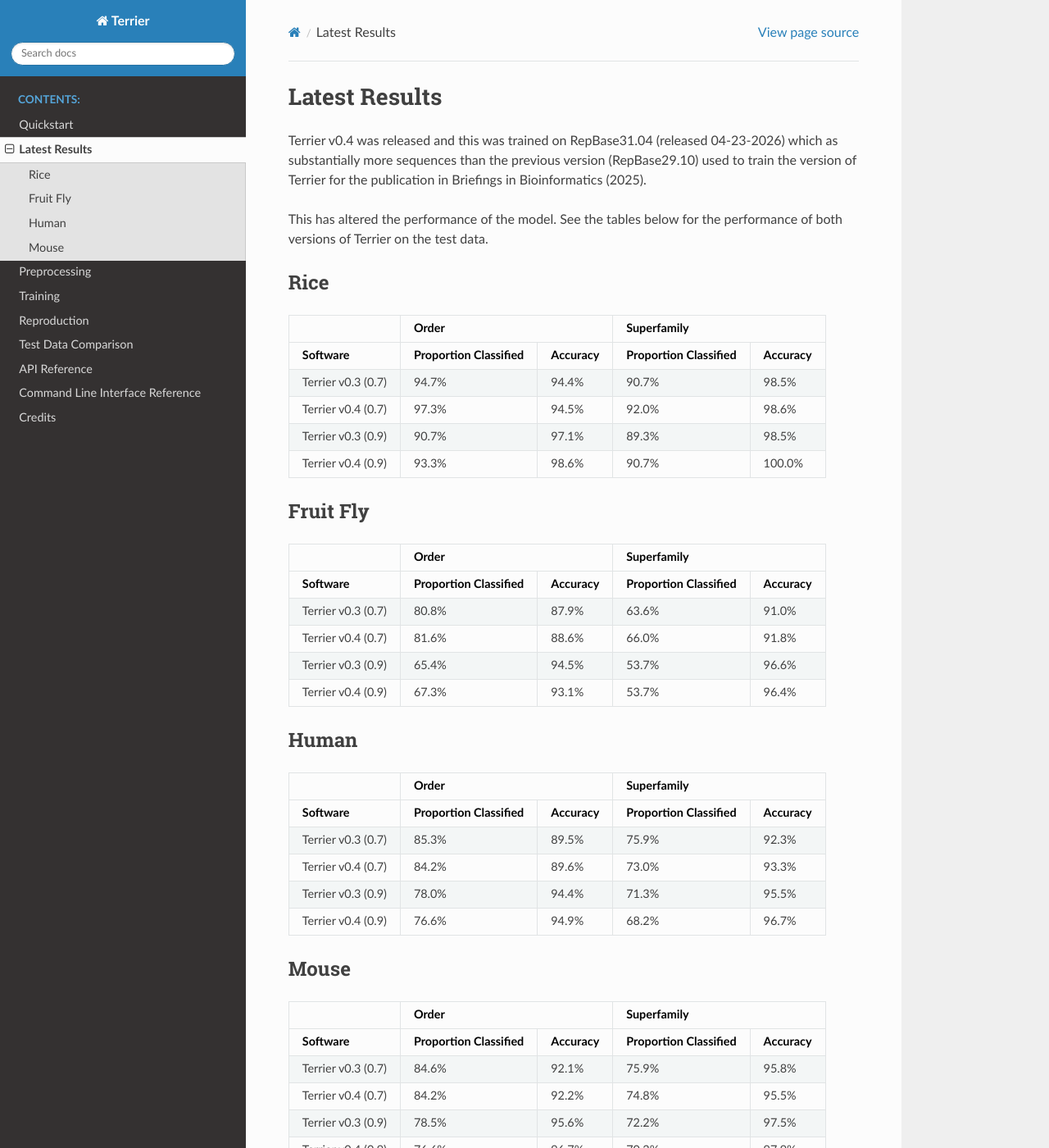
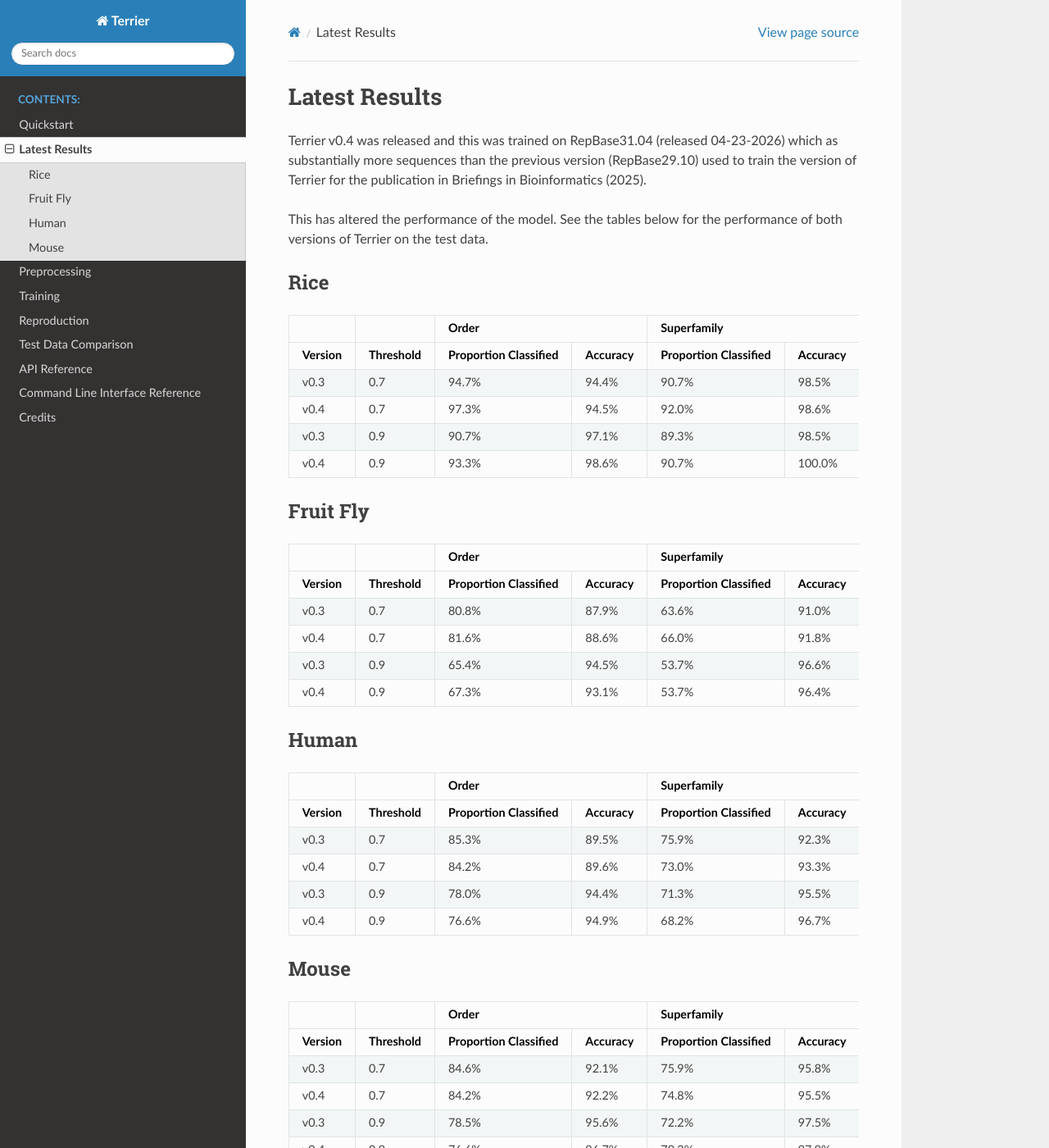
Before and after one commit to rbturnbull/terrier, a Sphinx documentation site: the page built from docs/latest.rst, in a window 1280 px wide and 1400 px high. Shown: the whole window at 82% size. Built offline with Sphinx 7.4.7 and the Read the Docs theme 3.1.0, drawn with Linux system fonts in a browser that asks for light colours.

Commit message:
:abc: updating tables

```diff
--- a/docs/latest.rst
+++ b/docs/latest.rst
@@ -11,70 +11,70 @@
 Rice
 -----
 
-+---------------------+----------------------------------------------------------+-------------------------------------------------------------------------+
-|                     | Order                                                    | Superfamily                                                             |
-+---------------------+-----------------------------------+----------------------+------------------------------------------+------------------------------+
-| Software            | Proportion Classified             | Accuracy             | Proportion Classified                    | Accuracy                     |
-+=====================+===================================+======================+==========================================+==============================+
-| Terrier v0.3 (0.7)  | 94.7%                             | 94.4%                | 90.7%                                    | 98.5%                        |
-+---------------------+-----------------------------------+----------------------+------------------------------------------+------------------------------+
-| Terrier v0.4 (0.7)  | 97.3%                             | 94.5%                | 92.0%                                    | 98.6%                        |
-+---------------------+-----------------------------------+----------------------+------------------------------------------+------------------------------+
-| Terrier v0.3 (0.9)  | 90.7%                             | 97.1%                | 89.3%                                    | 98.5%                        |
-+---------------------+-----------------------------------+----------------------+------------------------------------------+------------------------------+
-| Terrier v0.4 (0.9)  | 93.3%                             | 98.6%                | 90.7%                                    | 100.0%                       |
-+---------------------+-----------------------------------+----------------------+------------------------------------------+------------------------------+
++--------+----------+----------------------------------------------------------+-------------------------------------------------------------------------+
+|        |          | Order                                                    | Superfamily                                                             |
++--------+----------+-----------------------------------+----------------------+------------------------------------------+------------------------------+
+| Version| Threshold| Proportion Classified             | Accuracy             | Proportion Classified                    | Accuracy                     |
++========+==========+===================================+======================+==========================================+==============================+
+| v0.3   | 0.7      | 94.7%                             | 94.4%                | 90.7%                                    | 98.5%                        |
++--------+----------+-----------------------------------+----------------------+------------------------------------------+------------------------------+
+| v0.4   | 0.7      | 97.3%                             | 94.5%                | 92.0%                                    | 98.6%                        |
++--------+----------+-----------------------------------+----------------------+------------------------------------------+------------------------------+
+| v0.3   | 0.9      | 90.7%                             | 97.1%                | 89.3%                                    | 98.5%                        |
++--------+----------+-----------------------------------+----------------------+------------------------------------------+------------------------------+
+| v0.4   | 0.9      | 93.3%                             | 98.6%                | 90.7%                                    | 100.0%                       |
++--------+----------+-----------------------------------+----------------------+------------------------------------------+------------------------------+
 
 
 Fruit Fly
 ----------
 
-+---------------------+----------------------------------------------------------+-------------------------------------------------------------------------+
-|                     | Order                                                    | Superfamily                                                             |
-+---------------------+-----------------------------------+----------------------+------------------------------------------+------------------------------+
-| Software            | Proportion Classified             | Accuracy             | Proportion Classified                    | Accuracy                     |
-+=====================+===================================+======================+==========================================+==============================+
-| Terrier v0.3 (0.7)  | 80.8%                             | 87.9%                | 63.6%                                    | 91.0%                        |
-+---------------------+-----------------------------------+----------------------+------------------------------------------+------------------------------+
-| Terrier v0.4 (0.7)  | 81.6%                             | 88.6%                | 66.0%                                    | 91.8%                        |
-+---------------------+-----------------------------------+----------------------+------------------------------------------+------------------------------+
-| Terrier v0.3 (0.9)  | 65.4%                             | 94.5%                | 53.7%                                    | 96.6%                        |
-+---------------------+-----------------------------------+----------------------+------------------------------------------+------------------------------+
-| Terrier v0.4 (0.9)  | 67.3%                             | 93.1%                | 53.7%                                    | 96.4%                        |
-+---------------------+-----------------------------------+----------------------+------------------------------------------+------------------------------+
++--------+----------+----------------------------------------------------------+-------------------------------------------------------------------------+
+|        |          | Order                                                    | Superfamily                                                             |
++--------+----------+-----------------------------------+----------------------+------------------------------------------+------------------------------+
+| Version| Threshold| Proportion Classified             | Accuracy             | Proportion Classified                    | Accuracy                     |
++========+==========+===================================+======================+==========================================+==============================+
+| v0.3   | 0.7      | 80.8%                             | 87.9%                | 63.6%                                    | 91.0%                        |
++--------+----------+-----------------------------------+----------------------+------------------------------------------+------------------------------+
+| v0.4   | 0.7      | 81.6%                             | 88.6%                | 66.0%                                    | 91.8%                        |
++--------+----------+-----------------------------------+----------------------+------------------------------------------+------------------------------+
+| v0.3   | 0.9      | 65.4%                             | 94.5%                | 53.7%                                    | 96.6%                        |
++--------+----------+-----------------------------------+----------------------+------------------------------------------+------------------------------+
+| v0.4   | 0.9      | 67.3%                             | 93.1%                | 53.7%                                    | 96.4%                        |
++--------+----------+-----------------------------------+----------------------+------------------------------------------+------------------------------+
 
 
 Human
 -----
 
-+---------------------+----------------------------------------------------------+-------------------------------------------------------------------------+
-|                     | Order                                                    | Superfamily                                                             |
-+---------------------+-----------------------------------+----------------------+------------------------------------------+------------------------------+
-| Software            | Proportion Classified             | Accuracy             | Proportion Classified                    | Accuracy                     |
-+=====================+===================================+======================+==========================================+==============================+
-| Terrier v0.3 (0.7)  | 85.3%                             | 89.5%                | 75.9%                                    | 92.3%                        |
-+---------------------+-----------------------------------+----------------------+------------------------------------------+------------------------------+
-| Terrier v0.4 (0.7)  | 84.2%                             | 89.6%                | 73.0%                                    | 93.3%                        |
-+---------------------+-----------------------------------+----------------------+------------------------------------------+------------------------------+
-| Terrier v0.3 (0.9)  | 78.0%                             | 94.4%                | 71.3%                                    | 95.5%                        |
-+---------------------+-----------------------------------+----------------------+------------------------------------------+------------------------------+
-| Terrier v0.4 (0.9)  | 76.6%                             | 94.9%                | 68.2%                                    | 96.7%                        |
-+---------------------+-----------------------------------+----------------------+------------------------------------------+------------------------------+
++--------+----------+----------------------------------------------------------+-------------------------------------------------------------------------+
+|        |          | Order                                                    | Superfamily                                                             |
++--------+----------+-----------------------------------+----------------------+------------------------------------------+------------------------------+
+| Version| Threshold| Proportion Classified             | Accuracy             | Proportion Classified                    | Accuracy                     |
++========+==========+===================================+======================+==========================================+==============================+
+| v0.3   | 0.7      | 85.3%                             | 89.5%                | 75.9%                                    | 92.3%                        |
++--------+----------+-----------------------------------+----------------------+------------------------------------------+------------------------------+
+| v0.4   | 0.7      | 84.2%                             | 89.6%                | 73.0%                                    | 93.3%                        |
++--------+----------+-----------------------------------+----------------------+------------------------------------------+------------------------------+
+| v0.3   | 0.9      | 78.0%                             | 94.4%                | 71.3%                                    | 95.5%                        |
++--------+----------+-----------------------------------+----------------------+------------------------------------------+------------------------------+
+| v0.4   | 0.9      | 76.6%                             | 94.9%                | 68.2%                                    | 96.7%                        |
++--------+----------+-----------------------------------+----------------------+------------------------------------------+------------------------------+
 
 
 Mouse
 -----
 
-+---------------------+----------------------------------------------------------+-------------------------------------------------------------------------+
-|                     | Order                                                    | Superfamily                                                             |
-+---------------------+-----------------------------------+----------------------+------------------------------------------+------------------------------+
-| Software            | Proportion Classified             | Accuracy             | Proportion Classified                    | Accuracy                     |
-+=====================+===================================+======================+==========================================+==============================+
-| Terrier v0.3 (0.7)  | 84.6%                             | 92.1%                | 75.9%                                    | 95.8%                        |
-+---------------------+-----------------------------------+----------------------+------------------------------------------+------------------------------+
-| Terrier v0.4 (0.7)  | 84.2%                             | 92.2%                | 74.8%                                    | 95.5%                        |
-+---------------------+-----------------------------------+----------------------+------------------------------------------+------------------------------+
-| Terrier v0.3 (0.9)  | 78.5%                             | 95.6%                | 72.2%                                    | 97.5%                        |
-+---------------------+-----------------------------------+----------------------+------------------------------------------+------------------------------+
-| Terrier v0.4 (0.9)  | 76.6%                             | 96.7%                | 70.2%                                    | 97.9%                        |
-+---------------------+-----------------------------------+----------------------+------------------------------------------+------------------------------+
++--------+----------+----------------------------------------------------------+-------------------------------------------------------------------------+
+|        |          | Order                                                    | Superfamily                                                             |
++--------+----------+-----------------------------------+----------------------+------------------------------------------+------------------------------+
+| Version| Threshold| Proportion Classified             | Accuracy             | Proportion Classified                    | Accuracy                     |
++========+==========+===================================+======================+==========================================+==============================+
+| v0.3   | 0.7      | 84.6%                             | 92.1%                | 75.9%                                    | 95.8%                        |
++--------+----------+-----------------------------------+----------------------+------------------------------------------+------------------------------+
+| v0.4   | 0.7      | 84.2%                             | 92.2%                | 74.8%                                    | 95.5%                        |
++--------+----------+-----------------------------------+----------------------+------------------------------------------+------------------------------+
+| v0.3   | 0.9      | 78.5%                             | 95.6%                | 72.2%                                    | 97.5%                        |
++--------+----------+-----------------------------------+----------------------+------------------------------------------+------------------------------+
+| v0.4   | 0.9      | 76.6%                             | 96.7%                | 70.2%                                    | 97.9%                        |
++--------+----------+-----------------------------------+----------------------+------------------------------------------+------------------------------+
```
